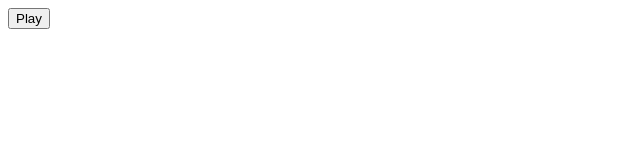
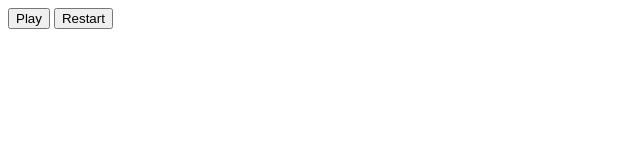
Before and after one commit to ColdIV/Favipong, a plain HTML site: page index.html in a window 1280 px wide. Shown: the whole page, without its empty margins (0-640 px from the left). Drawn offline with Linux system fonts and the light colour scheme.

Commit message:
Add restart game
- Add a button to restart game

```diff
--- a/index.html
+++ b/index.html
@@ -2,3 +2,4 @@
 <script src="pong.js"></script>
 
 <button onclick="play()">Play</button>
+<button onclick="restart()">Restart</button>
--- a/pong.js
+++ b/pong.js
@@ -170,3 +170,11 @@ function play() {
 		setInterval(drawBanner, 1000 / fps);
 	}
 }
+
+// restart game
+function restart() {
+	player[0] = { x: 6, y: 13, width: 4, height: 1, score: 0 };
+	player[1] = { x: 6, y: 1, width: 4, height: 1, score: 0 };
+	ball = { x: 7, y: 7, width: 1, height: 1 };
+	cx.fillRect(0, 0, width, height);
+}
```
